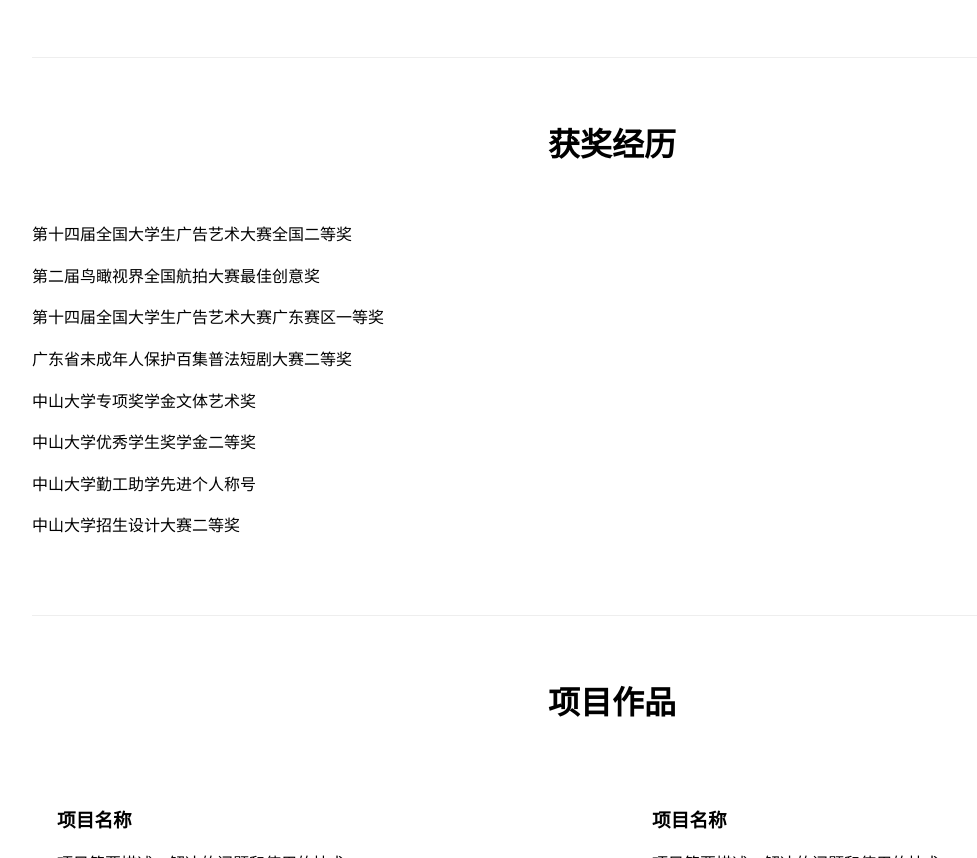
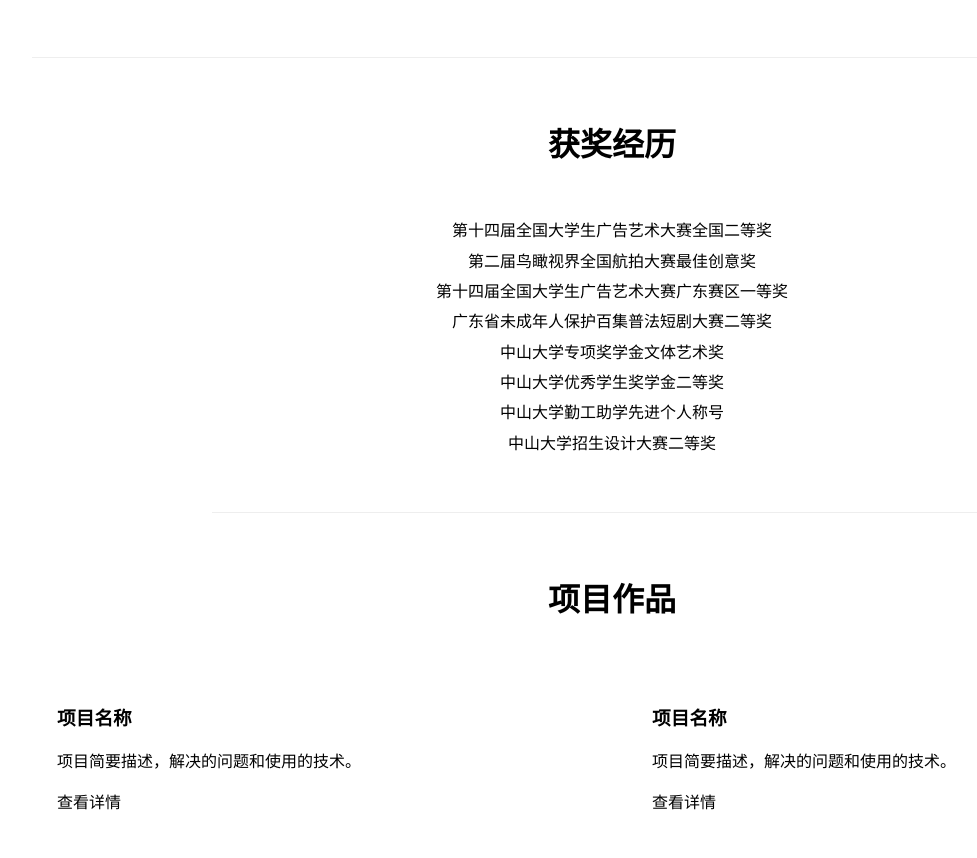
Before and after one commit to Liu-Keyi/Liu-Keyi.github.io, a plain HTML site: page index.html in a window 1280 px wide. Shown: the part 1217-2075 px from the top of the page, without its empty margins (28-1005 px from the left). Drawn offline with Linux system fonts and the light colour scheme.

Commit message:
Update main.css

```diff
--- a/styles/main.css
+++ b/styles/main.css
@@ -377,3 +377,19 @@ footer {
         align-items: center;
     }
 }
+
+.award {
+    text-align: center;
+    max-width: 800px;
+    margin: 0 auto;
+}
+
+.award p {
+    margin-bottom: 0.8rem;
+    line-height: 1.1;
+    color: var(--text-color);
+}
+
+.award p:last-child {
+    margin-bottom: 0;
+}
```
